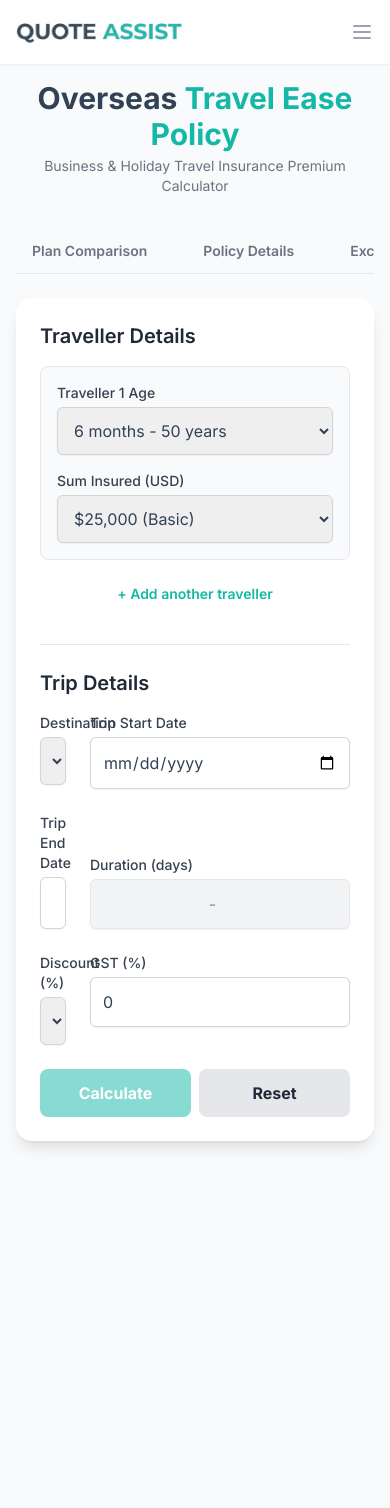
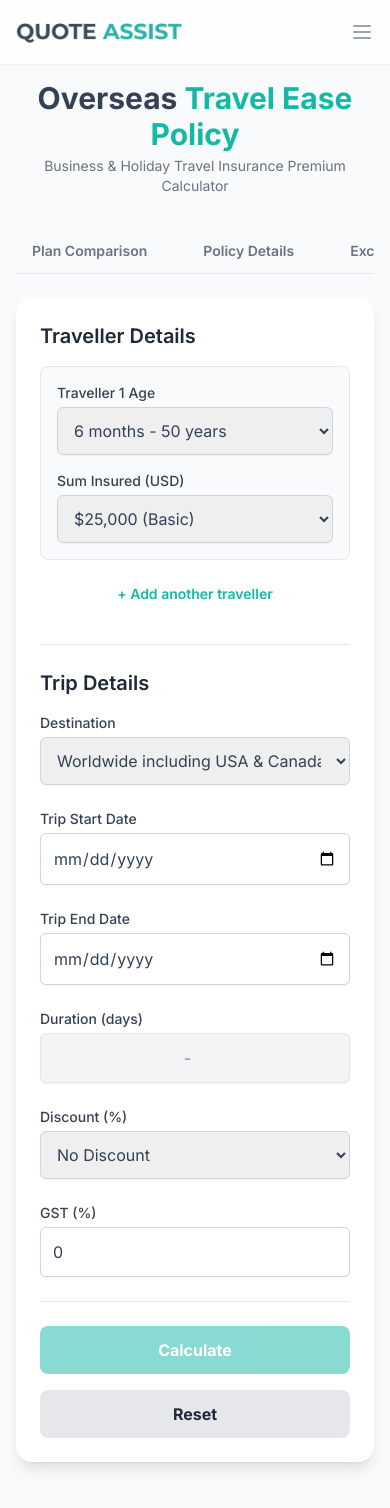
Before and after one commit to Anvesh183/premium-calc, a React (Create React App) app: page /travel-insurance in a window 390 px wide. Before the commit the page ends 1189 px from the top, so only its background shows below. Built offline with nearby package versions, Linux system fonts and the light colour scheme.

Commit message:
fix : mobile layout travel calculator

```diff
--- a/src/components/travel-insurance/TravelCalculator.js
+++ b/src/components/travel-insurance/TravelCalculator.js
@@ -9,7 +9,7 @@ const initialInputsState = {
   destination: "Worldwide including USA & Canada",
   duration: "",
   discount: "0",
-  gstPercentage: "0", // New GST state, default to 0
+  gstPercentage: "0", // Default GST to 0
 };
 const initialDatesState = { startDate: "", endDate: "" };
 
@@ -226,16 +226,16 @@ const TravelCalculator = () => {
           <h3 className="text-xl font-semibold text-gray-800 mb-4">
             Trip Details
           </h3>
-          <div className="grid grid-cols-1 md:grid-cols-2 lg:grid-cols-4 gap-6 items-start">
-            <div>
-              <label className="block text-sm font-medium text-gray-700">
+          <div className="grid grid-cols-1 md:grid-cols-2 gap-6 items-start">
+            <div className="md:col-span-2">
+              <label className="block text-sm font-medium text-gray-700 mb-1">
                 Destination
               </label>
               <select
                 name="destination"
                 value={inputs.destination}
                 onChange={handleInputChange}
-                className="mt-1 block w-full p-3 border border-gray-300 rounded-md shadow-sm"
+                className="w-full p-3 border border-gray-300 rounded-md shadow-sm"
               >
                 <option>Worldwide including USA & Canada</option>
                 <option>Worldwide excluding USA & Canada</option>
@@ -243,7 +243,7 @@ const TravelCalculator = () => {
             </div>
 
             <div>
-              <label className="block text-sm font-medium text-gray-700">
+              <label className="block text-sm font-medium text-gray-700 mb-1">
                 Trip Start Date
               </label>
               <input
@@ -251,12 +251,12 @@ const TravelCalculator = () => {
                 name="startDate"
                 value={dates.startDate}
                 onChange={handleDateChange}
-                className="mt-1 block w-full p-3 border border-gray-300 rounded-md shadow-sm"
+                className="w-full p-3 border border-gray-300 rounded-md shadow-sm"
               />
             </div>
 
             <div>
-              <label className="block text-sm font-medium text-gray-700">
+              <label className="block text-sm font-medium text-gray-700 mb-1">
                 Trip End Date
               </label>
               <input
@@ -264,12 +264,12 @@ const TravelCalculator = () => {
                 name="endDate"
                 value={dates.endDate}
                 onChange={handleDateChange}
-                className="mt-1 block w-full p-3 border border-gray-300 rounded-md shadow-sm"
+                className="w-full p-3 border border-gray-300 rounded-md shadow-sm"
               />
             </div>
 
-            <div className="self-end">
-              <label className="block text-sm font-medium text-gray-700">
+            <div className="md:col-span-2">
+              <label className="block text-sm font-medium text-gray-700 mb-1">
                 Duration (days)
               </label>
               <input
@@ -278,19 +278,19 @@ const TravelCalculator = () => {
                 value={inputs.duration}
                 readOnly
                 placeholder="-"
-                className="mt-1 block w-full p-3 border bg-gray-100 rounded-md shadow-sm text-center font-semibold"
+                className="w-full p-3 border bg-gray-100 rounded-md shadow-sm text-center font-semibold"
               />
             </div>
 
             <div>
-              <label className="block text-sm font-medium text-gray-700">
+              <label className="block text-sm font-medium text-gray-700 mb-1">
                 Discount (%)
               </label>
               <select
                 name="discount"
                 value={inputs.discount}
                 onChange={handleInputChange}
-                className="mt-1 block w-full p-3 border border-gray-300 rounded-md shadow-sm"
+                className="w-full p-3 border border-gray-300 rounded-md shadow-sm"
               >
                 <option value="0">No Discount</option>
                 <option value="10">Digital Discount (10%)</option>
@@ -301,7 +301,7 @@ const TravelCalculator = () => {
             </div>
 
             <div>
-              <label className="block text-sm font-medium text-gray-700">
+              <label className="block text-sm font-medium text-gray-700 mb-1">
                 GST (%)
               </label>
               <input
@@ -309,11 +309,11 @@ const TravelCalculator = () => {
                 name="gstPercentage"
                 value={inputs.gstPercentage}
                 onChange={handleInputChange}
-                className="mt-1 block w-full p-3 border border-gray-300 rounded-md shadow-sm"
+                className="w-full p-3 border border-gray-300 rounded-md shadow-sm"
               />
             </div>
-
-            <div className="self-end flex gap-2 col-span-2">
+          </div>
+          <div className="mt-6 pt-6 border-t flex flex-col sm:flex-row gap-4">
             <button
               onClick={handleCalculate}
               disabled={!!error || !inputs.duration}
@@ -332,10 +332,7 @@ const TravelCalculator = () => {
               Reset
             </button>
           </div>
-            {error && (
-              <p className="mt-2 text-sm text-red-600 md:col-span-4">{error}</p>
-            )}
-          </div>
+          {error && <p className="mt-4 text-sm text-red-600">{error}</p>}
         </div>
       </div>
       <div ref={resultsRef}>
```
Lines whose indentation alone changed are shown as unchanged.
